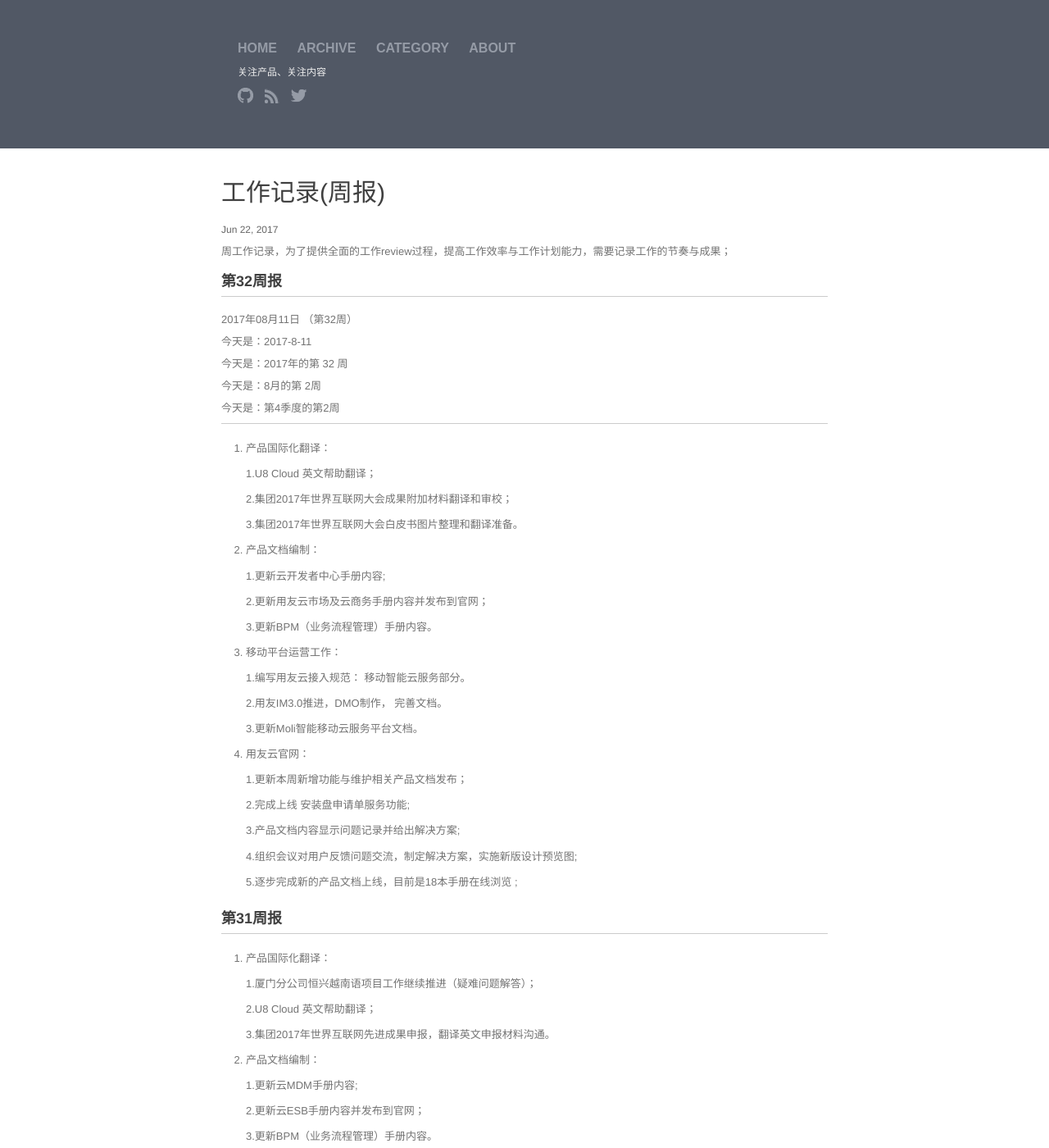
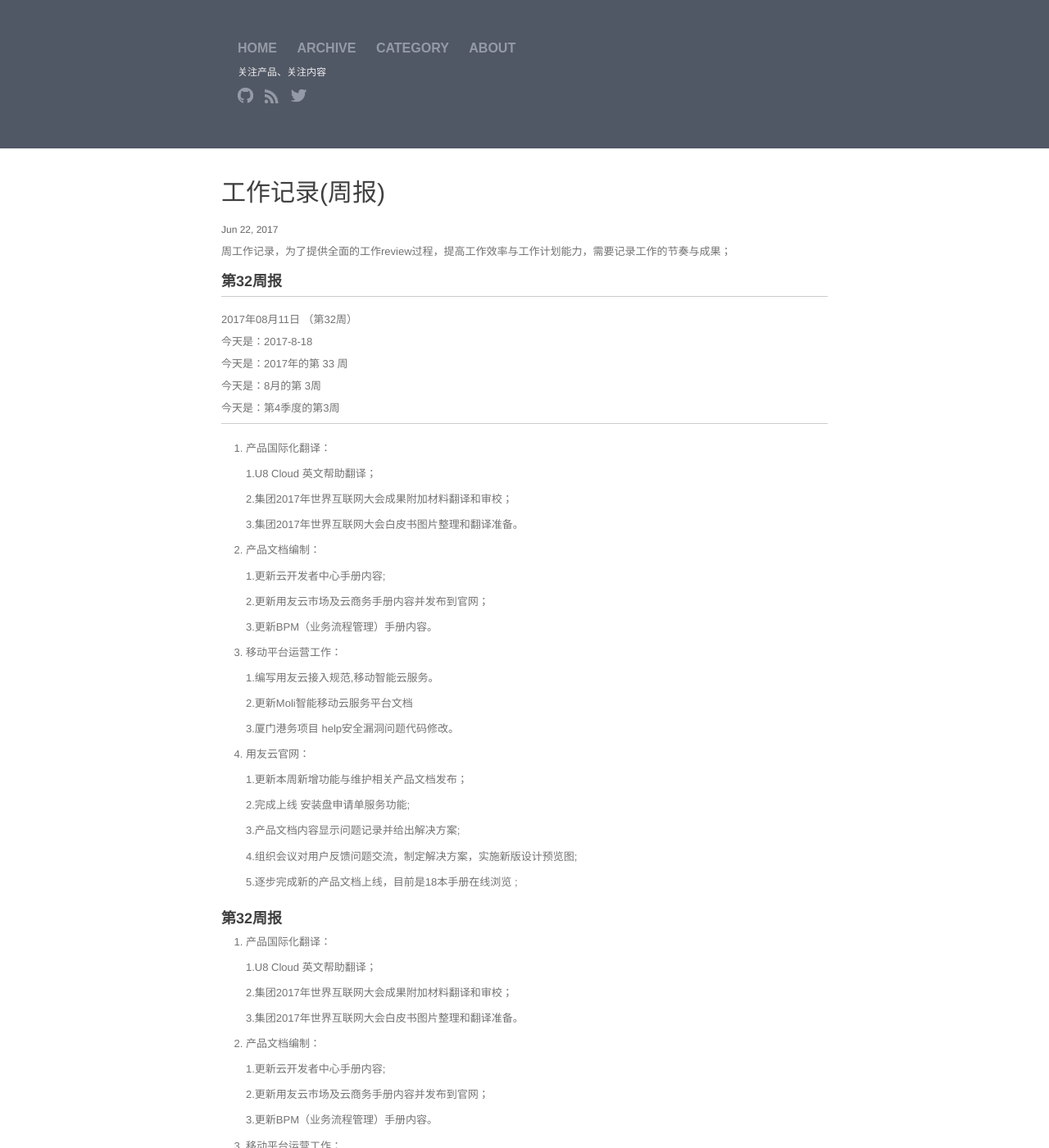
Before and after one commit to walllFlower/blog, a Jekyll site: the page built from _posts/2017-06-22-day_report_cxz.md, in a window 1280 px wide and 1400 px high. Shown: the whole window at 82% size. Built offline with Jekyll 4.4.1, drawn with Linux system fonts in a browser that asks for light colours; comment, search, counter and statistics services are not loaded.

Commit message:
update the report

```diff
--- a/_posts/2017-06-22-day_report_cxz.md
+++ b/_posts/2017-06-22-day_report_cxz.md
@@ -15,15 +15,57 @@ categories: 日报
 
 2017年08月11日 （第32周）
 
-今天是：2017-8-11
+今天是：2017-8-18
 
-今天是：2017年的第 32 周
+今天是：2017年的第 33 周
 
-今天是：8月的第 2周
+今天是：8月的第 3周
 
-今天是：第4季度的第2周
+今天是：第4季度的第3周
 
 ***
+
+
+1. 产品国际化翻译：
+
+    1.U8 Cloud 英文帮助翻译；
+
+    2.集团2017年世界互联网大会成果附加材料翻译和审校；
+
+    3.集团2017年世界互联网大会白皮书图片整理和翻译准备。
+
+2. 产品文档编制：
+
+    1.更新云开发者中心手册内容;
+
+    2.更新用友云市场及云商务手册内容并发布到官网；
+
+    3.更新BPM（业务流程管理）手册内容。
+
+3. 移动平台运营工作：
+
+    1.编写用友云接入规范,移动智能云服务。
+
+    2.更新Moli智能移动云服务平台文档
+
+	3.厦门港务项目 help安全漏洞问题代码修改。
+
+
+4. 用友云官网：
+
+    1.更新本周新增功能与维护相关产品文档发布；
+
+    2.完成上线 安装盘申请单服务功能;
+
+    3.产品文档内容显示问题记录并给出解决方案;
+
+    4.组织会议对用户反馈问题交流，制定解决方案，实施新版设计预览图;
+
+    5.逐步完成新的产品文档上线，目前是18本手册在线浏览 ;
+
+
+
+### 第32周报
 
 1. 产品国际化翻译：
 
```
